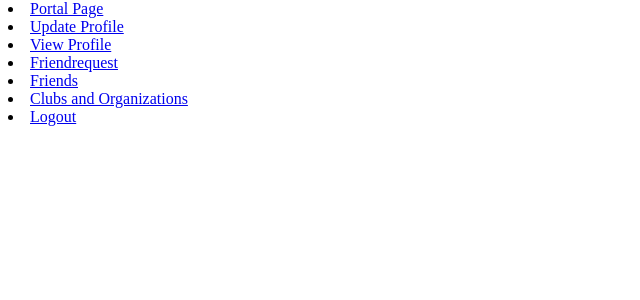
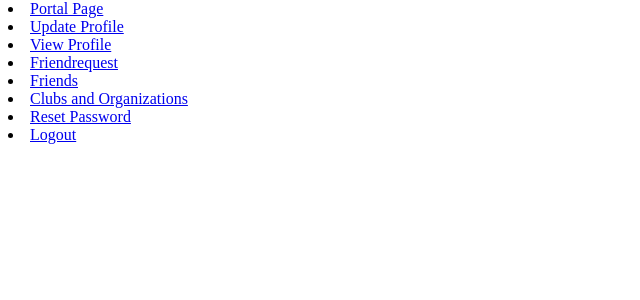
Before and after one commit to mmeng004/PlattsMeet2, a Django app: page /portalpage/ in a window 1280 px wide. Shown: the part 391-691 px from the top of the page, without its empty margins (0-640 px from the left). Run offline with Django 4.2, Linux system fonts and the light colour scheme; the visitor is signed in with stand-in values (Sample User, id 1); parts of the project's set-up code (start-up, migrations or seed data) failed here and were passed over.

Commit message:
Update portalpage.html

```diff
--- a/plattsmeet_project/accounts/templates/portalpage.html
+++ b/plattsmeet_project/accounts/templates/portalpage.html
@@ -32,6 +32,9 @@
             <li {% if section == "clubs" %}class="selected"{% endif %}>
                 <a href="{% url 'clubs' %}">Clubs and Organizations</a>
             </li>
+            <li {% if section == "Reset Password" %}class="selected"{% endif %}>
+                <a href="{% url 'password_reset' %}">Reset Password</a>
+            </li>
             <li {% if section == "logout" %}class="selected"{% endif %}>
                 <a href="{% url 'logout' %}">Logout</a>
             </li>
```
